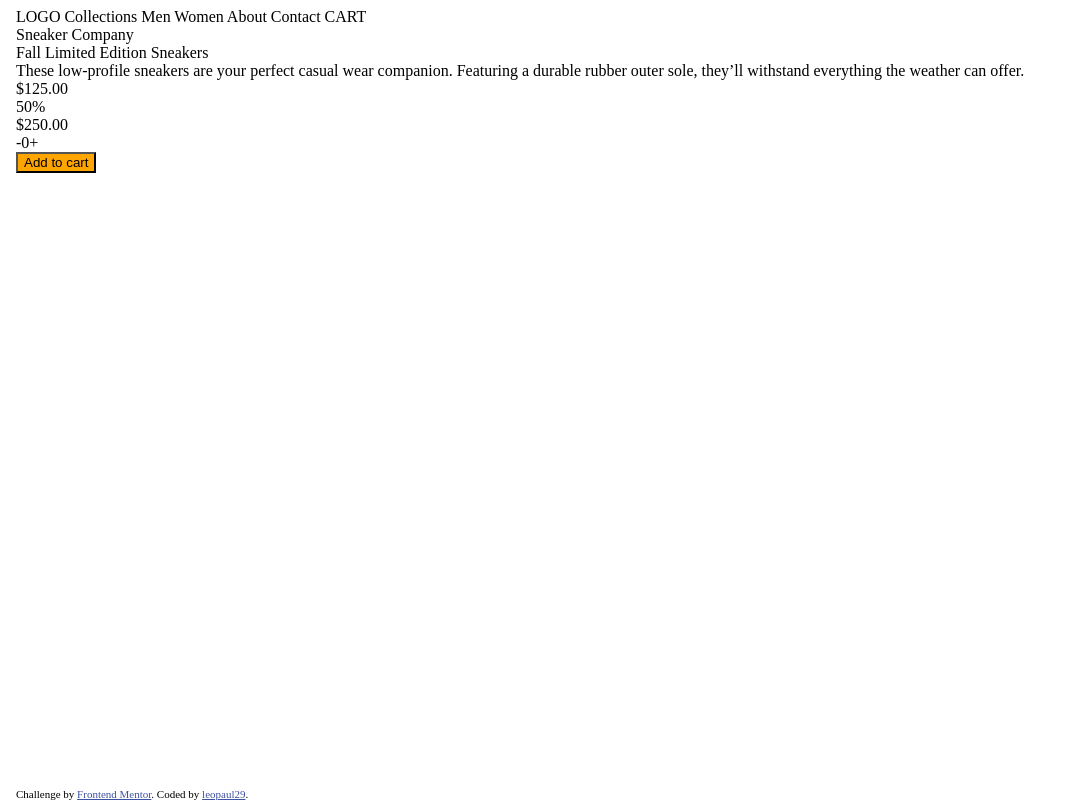
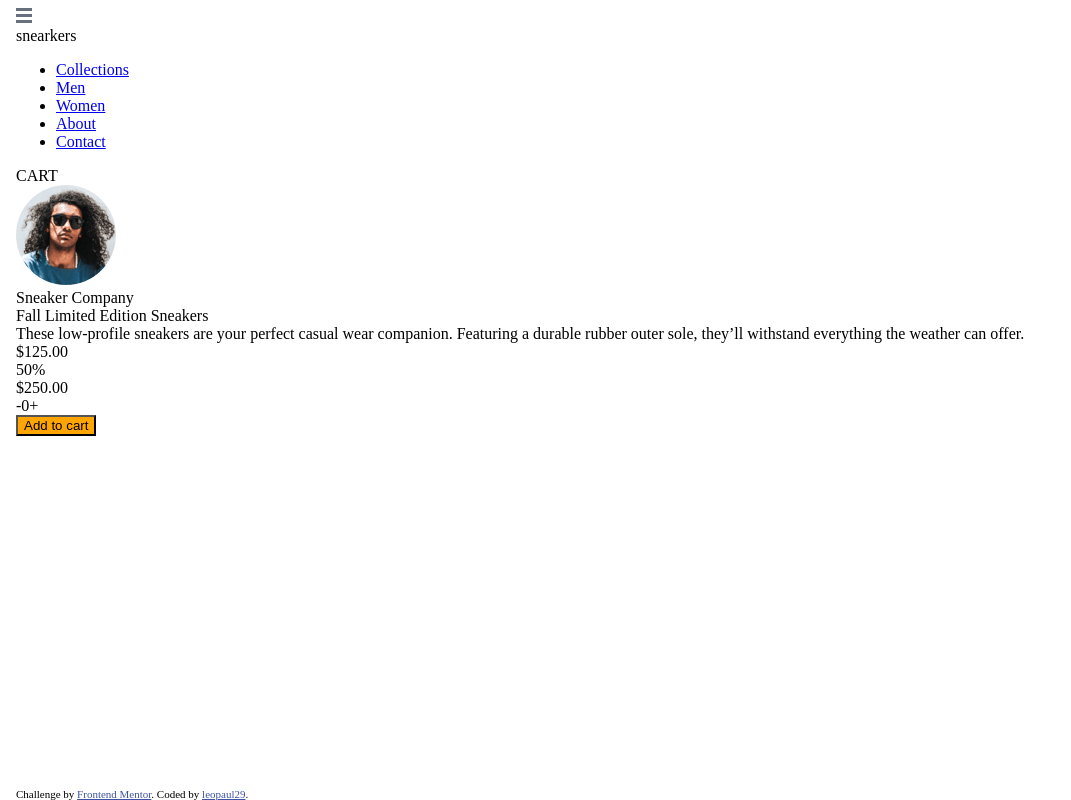
Before and after one commit to leopaul29/frontendmentor-ecommerce-product-page-main, an Angular app in the folder frontendmentor-ecommerce-product-page-main/: page / in a window 1280 px wide. Shown: the whole page, without its empty margins (0-1071 px from the left). Built offline with nearby package versions, Linux system fonts and the light colour scheme.

Commit message:
feat: navbar html

```diff
--- a/frontendmentor-ecommerce-product-page-main/src/app/navbar/navbar/navbar.component.html
+++ b/frontendmentor-ecommerce-product-page-main/src/app/navbar/navbar/navbar.component.html
@@ -1,7 +1,25 @@
-LOGO
-Collections
-Men
-Women
-About
-Contact
-<ec-cart></ec-cart>
+<nav class="navbar">
+    <a class="navbar-expend">
+        <img src="/assets/icons/icon-menu.svg" alt="toggle-menu">
+    </a>
+    <div class="container">
+        <div class="navbar-brand">snearkers</div>
+        <div class="navbar-collapse">
+            <ul class="navbar-nav">
+                <li class="nav-item"><a href="#" class="nav-link">Collections</a></li>
+                <li class="nav-item"><a href="#" class="nav-link">Men</a></li>
+                <li class="nav-item"><a href="#" class="nav-link">Women</a></li>
+                <li class="nav-item"><a href="#" class="nav-link">About</a></li>
+                <li class="nav-item"><a href="#" class="nav-link">Contact</a></li>
+            </ul>
+        </div>
+        <div class="navbar-right">
+            <div class="cart">
+                <ec-cart></ec-cart>
+            </div>
+            <div class="avatar">
+                <img src="./assets/avatar/image-avatar.png" alt="avatar">
+            </div>
+        </div>
+    </div>
+</nav>
```
